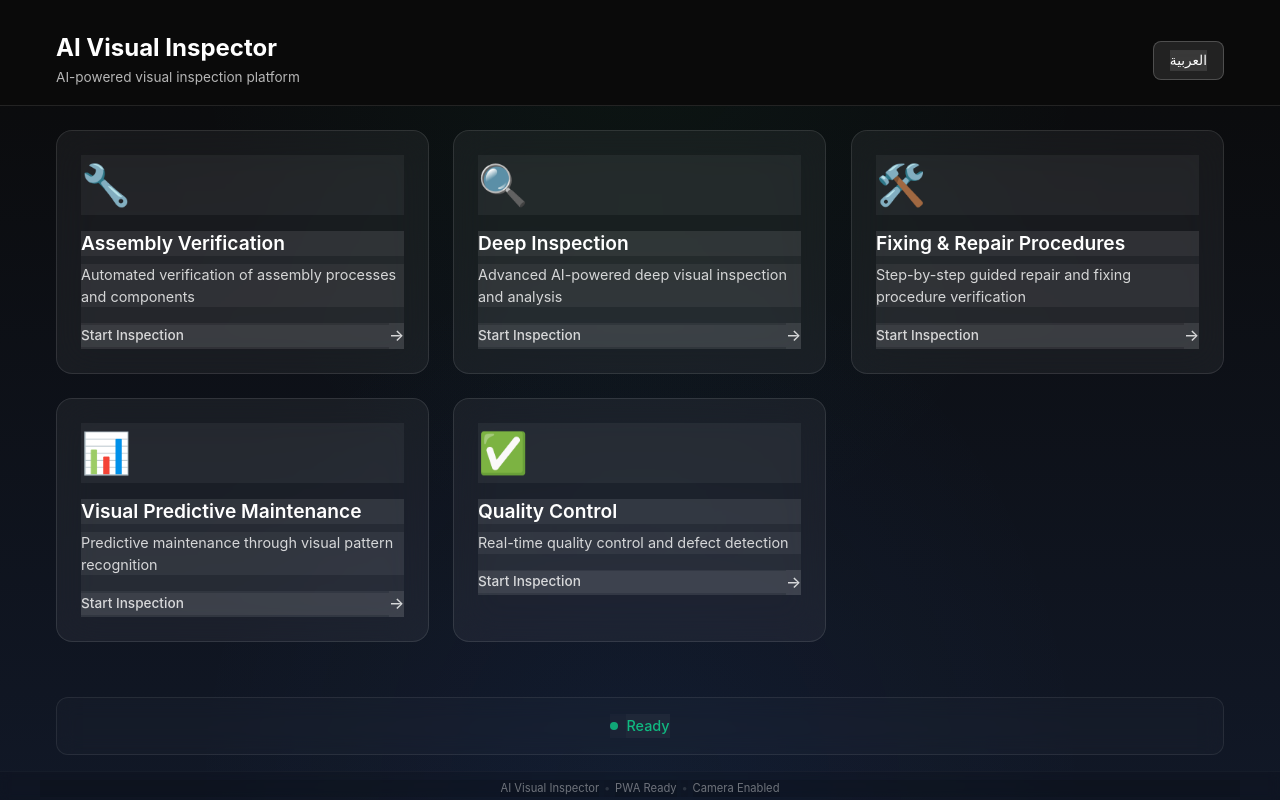
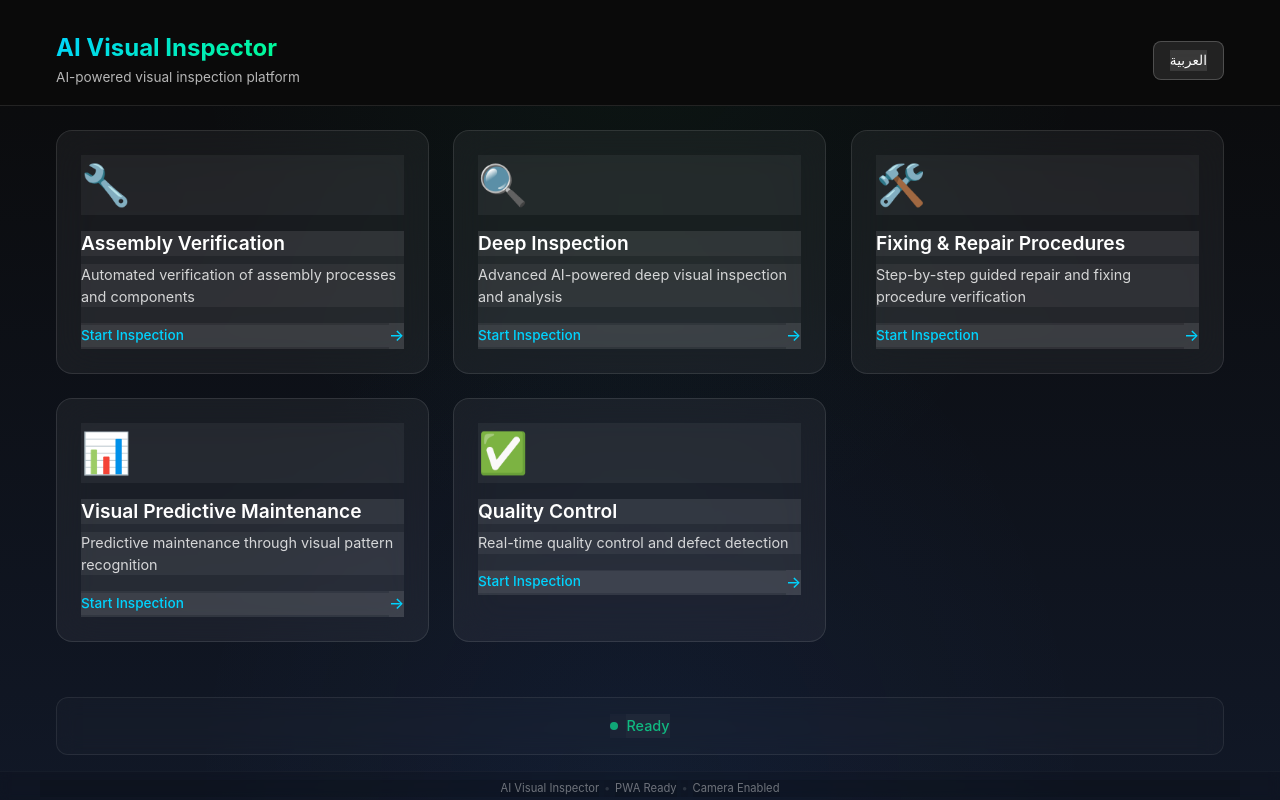
Before and after one commit to ahmalzaabi/ai-visual-inspector, a React (Vite) app: page / in a window 1280 px wide. Built offline with nearby package versions, Linux system fonts and the light colour scheme.

Commit message:
Revert "Remove all white highlights for clean minimalist design"
This reverts commit 645f8c9c3a85adb2d6c12027de2b9eb8351d71ac.

```diff
--- a/src/App.css
+++ b/src/App.css
@@ -78,7 +78,10 @@
 .header-title h1 {
   font-size: 1.5rem;
   font-weight: 700;
-  color: white;
+  background: linear-gradient(135deg, #00d4ff 0%, #00ff88 100%);
+  background-clip: text;
+  -webkit-background-clip: text;
+  -webkit-text-fill-color: transparent;
   margin-bottom: 0.25rem;
 }
 
@@ -180,8 +183,9 @@
 }
 
 .back-button:hover {
-  background: rgba(255, 255, 255, 0.08);
-  border-color: rgba(255, 255, 255, 0.15);
+  background: rgba(255, 255, 255, 0.1);
+  border-color: rgba(255, 255, 255, 0.2);
+  transform: translateX(-2px);
 }
 
 .section-header h2 {
@@ -412,11 +416,27 @@
   white-space: nowrap;
 }
 
-/* Remove button ripple effect */
+.btn::before {
+  content: '';
+  position: absolute;
+  top: 50%;
+  left: 50%;
+  width: 0;
+  height: 0;
+  background: rgba(255, 255, 255, 0.2);
+  border-radius: 50%;
+  transform: translate(-50%, -50%);
+  transition: width 0.6s, height 0.6s;
+}
+
+.btn:hover::before {
+  width: 300px;
+  height: 300px;
+}
 
 .btn:hover {
-  transform: translateY(-1px);
-  box-shadow: 0 5px 15px rgba(0, 0, 0, 0.2);
+  transform: translateY(-2px) scale(1.02);
+  box-shadow: 0 10px 30px rgba(0, 0, 0, 0.3);
 }
 
 .btn:active {
@@ -485,7 +505,9 @@
   flex-direction: row-reverse;
 }
 
-/* Remove RTL transform on hover */
+[dir="rtl"] .back-button:hover {
+  transform: translateX(2px);
+}
 
 /* Responsive Design */
 @media (max-width: 768px) {
--- a/src/components/FeatureCard.css
+++ b/src/components/FeatureCard.css
@@ -23,10 +23,12 @@
 }
 
 .feature-card:hover {
-  background: rgba(255, 255, 255, 0.06);
-  border-color: rgba(255, 255, 255, 0.2);
-  transform: translateY(-2px);
-  box-shadow: 0 10px 20px rgba(0, 0, 0, 0.2);
+  background: rgba(255, 255, 255, 0.08);
+  border-color: rgba(0, 212, 255, 0.3);
+  transform: translateY(-4px) scale(1.02);
+  box-shadow:
+    0 20px 40px rgba(0, 0, 0, 0.3),
+    0 0 30px rgba(0, 212, 255, 0.1);
 }
 
 .feature-card:hover::before {
@@ -34,9 +36,11 @@
 }
 
 .feature-card.active {
-  background: rgba(255, 255, 255, 0.08);
-  border-color: rgba(255, 255, 255, 0.3);
-  box-shadow: 0 10px 20px rgba(0, 0, 0, 0.2);
+  background: rgba(0, 212, 255, 0.1);
+  border-color: rgba(0, 212, 255, 0.4);
+  box-shadow:
+    0 15px 35px rgba(0, 0, 0, 0.2),
+    0 0 25px rgba(0, 212, 255, 0.2);
 }
 
 .feature-card.active::before {
@@ -77,7 +81,7 @@
   justify-content: space-between;
   font-size: 0.85rem;
   font-weight: 500;
-  color: rgba(255, 255, 255, 0.8);
+  color: #00d4ff;
 }
 
 .action-text {
--- a/src/components/LanguageSwitcher.css
+++ b/src/components/LanguageSwitcher.css
@@ -15,8 +15,9 @@
 }
 
 .language-switcher:hover {
-  background: rgba(255, 255, 255, 0.08);
-  border-color: rgba(255, 255, 255, 0.2);
+  background: rgba(255, 255, 255, 0.15);
+  border-color: rgba(255, 255, 255, 0.3);
+  transform: translateY(-1px);
 }
 
 .language-switcher:active {
--- a/src/index.css
+++ b/src/index.css
@@ -145,7 +145,8 @@ a:hover {
 }
 
 a:focus {
-  outline: none;
+  outline: 2px solid var(--color-primary);
+  outline-offset: 2px;
 }
 
 /* Buttons - base styles */
@@ -161,7 +162,8 @@ button {
 }
 
 button:focus {
-  outline: none;
+  outline: 2px solid var(--color-primary);
+  outline-offset: 2px;
 }
 
 button:disabled {
@@ -188,8 +190,8 @@ input:focus,
 select:focus,
 textarea:focus {
   outline: none;
-  border-color: rgba(255, 255, 255, 0.3);
-  box-shadow: none;
+  border-color: var(--color-primary);
+  box-shadow: 0 0 0 3px rgba(0, 212, 255, 0.1);
 }
 
 /* Images */
@@ -206,15 +208,10 @@ ul, ol {
   padding: 0;
 }
 
-/* Remove selection highlighting */
+/* Selection */
 ::selection {
-  background: transparent;
-  color: inherit;
-}
-
-::-moz-selection {
-  background: transparent;
-  color: inherit;
+  background: rgba(0, 212, 255, 0.3);
+  color: white;
 }
 
 /* Scrollbar */
@@ -242,12 +239,7 @@ ul, ol {
   scrollbar-color: var(--border-primary) var(--bg-secondary);
 }
 
-/* Remove all focus highlighting */
-*:focus {
-  outline: none !important;
-  box-shadow: none !important;
-}
-
+/* Focus management */
 .js-focus-visible :focus:not(.focus-visible) {
   outline: none;
 }
@@ -291,7 +283,7 @@ ul, ol {
   }
 }
 
-/* Prevent zoom on mobile inputs and remove highlights */
+/* Prevent zoom on mobile inputs */
 @media screen and (max-width: 480px) {
   input[type="text"],
   input[type="email"],
@@ -302,25 +294,6 @@ ul, ol {
   textarea {
     font-size: 16px;
   }
-}
-
-/* Remove mobile touch highlights */
-* {
-  -webkit-tap-highlight-color: transparent;
-  -webkit-touch-callout: none;
-  -webkit-user-select: none;
-  -khtml-user-select: none;
-  -moz-user-select: none;
-  -ms-user-select: none;
-  user-select: none;
-}
-
-/* Allow text selection only where needed */
-p, span, h1, h2, h3, h4, h5, h6 {
-  -webkit-user-select: text;
-  -moz-user-select: text;
-  -ms-user-select: text;
-  user-select: text;
 }
 
 /* Print styles */
```
